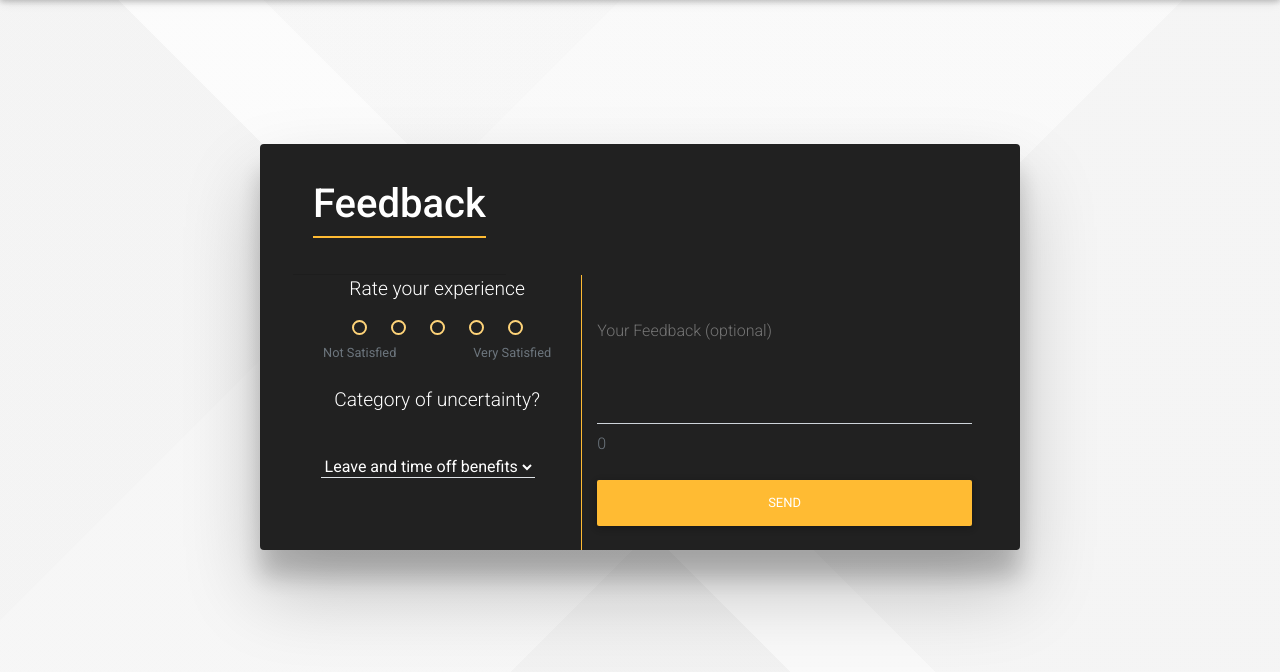
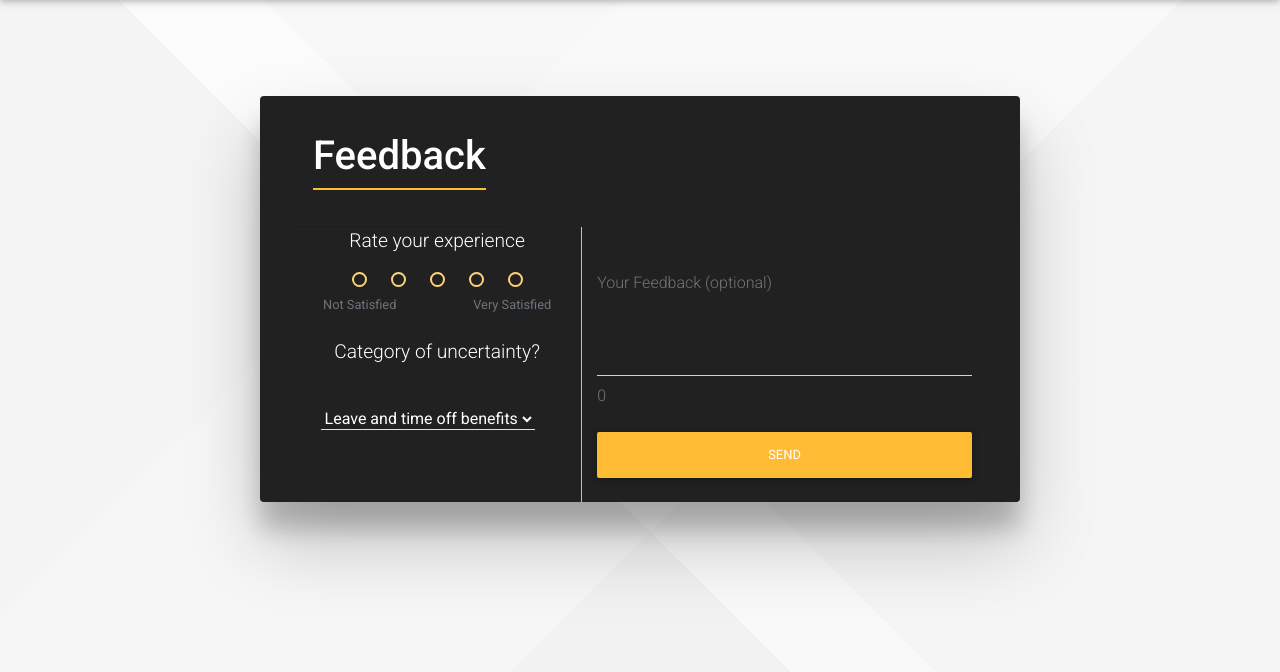
Before and after one commit to Lossody/FYP_UIUXP, a Flask app: page /feedback in a window 1280 px wide. Shown: the part 128-800 px from the top of the page. Run offline with Flask 2, Linux system fonts and the light colour scheme; the visitor is signed in with stand-in values (Sample User, id 1); some libraries are stand-ins or nearby versions.

Commit message:
remove padding top for form

```diff
--- a/application/templates/Feedback.html
+++ b/application/templates/Feedback.html
@@ -1,6 +1,6 @@
 {% extends "layout_feedback.html"%}
 {% block content %}
-<div class="container mt-5 pt-5 pb-5">
+<div class="container pt-5 pb-5">
     <div class="row d-flex justify-content-center">
         <div class="col-lg-8 bg-dark px-5 rounded z-depth-5 mt-5">
             <div class="row">
```
